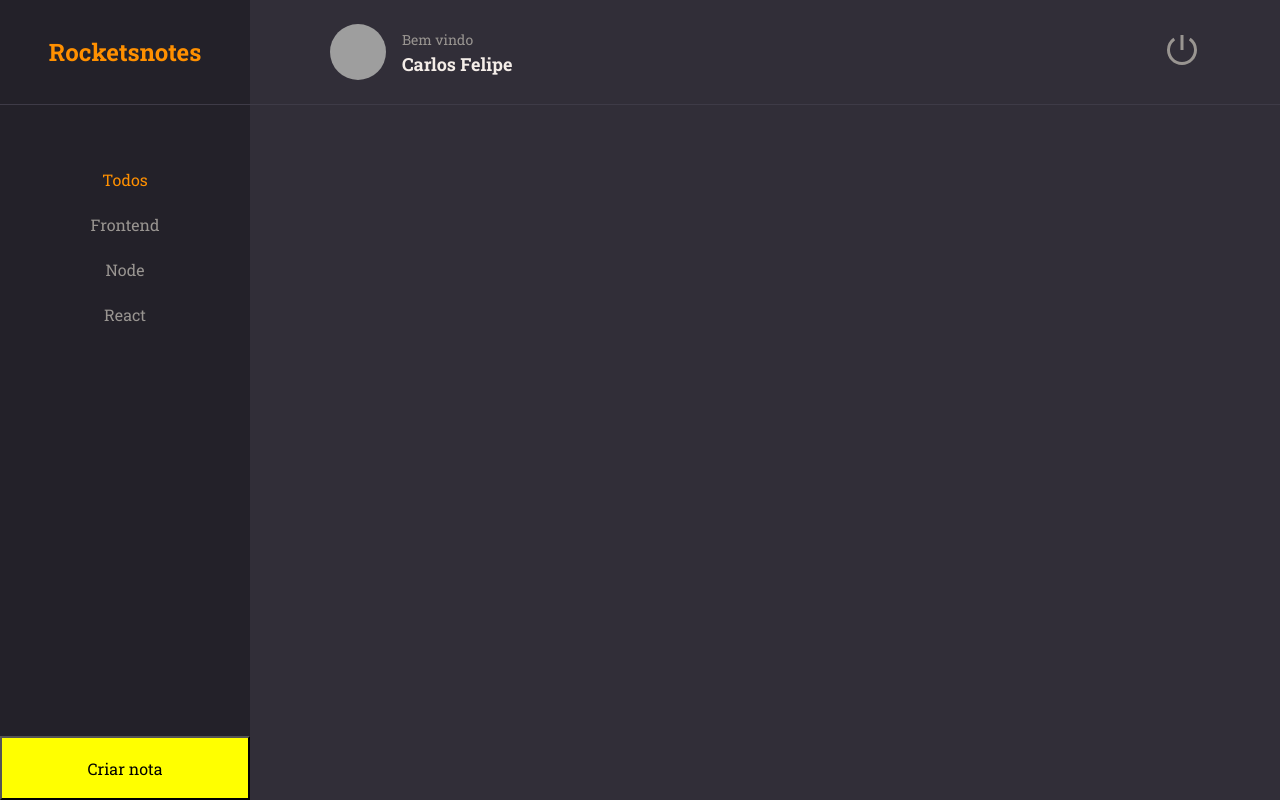
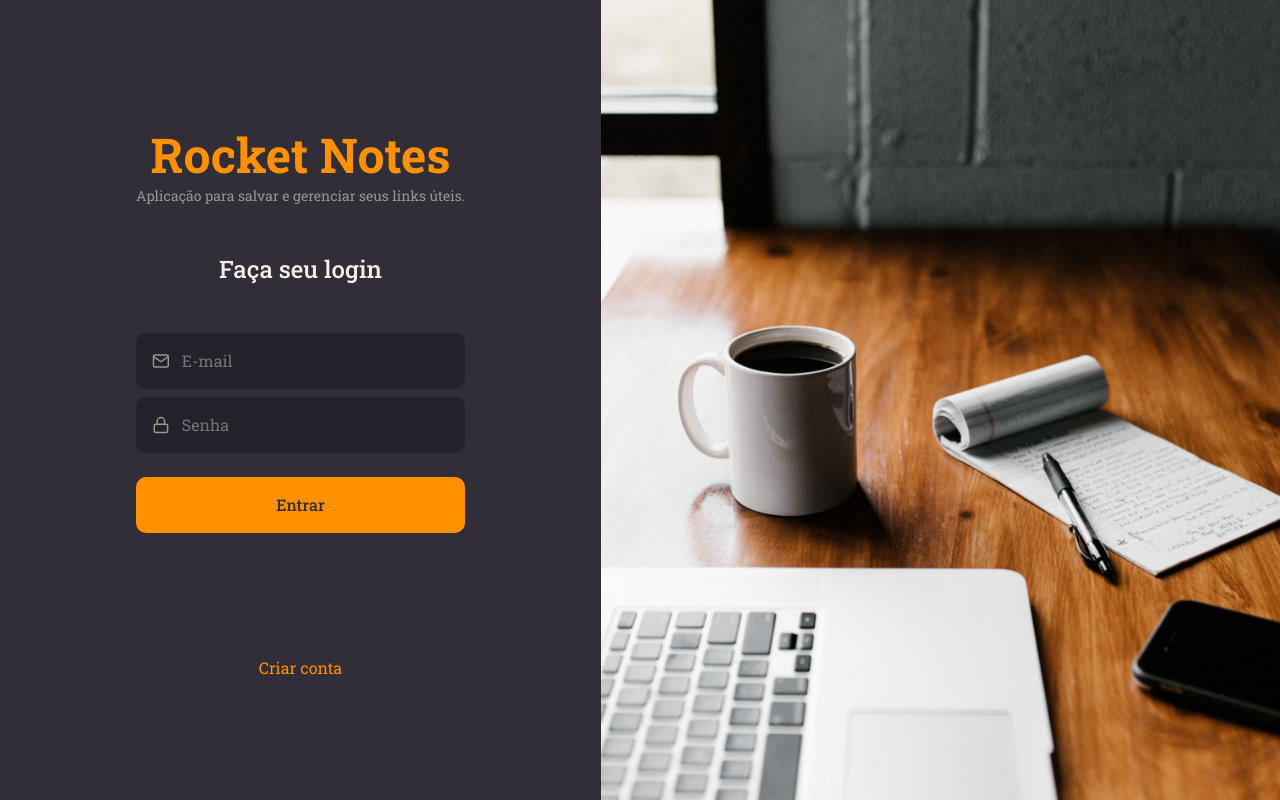
Before and after one commit to Felipe-Monte/vite-project, a React (Vite) app in the folder vite-project/: page / in a window 1280 px wide. Built offline with nearby package versions, Linux system fonts and the light colour scheme; grey boxes are pictures that could not be loaded.

Commit message:
create Notes and page SignIn

```diff
--- /dev/null
+++ b/vite-project/src/components/Input/index.jsx
@@ -0,0 +1,10 @@
+import { Container } from './styles'
+
+export function Input({ icon: Icon, ...rest }) {
+  return (
+    <Container>
+      {Icon && <Icon size={20} />}
+      <input {...rest} />
+    </Container>
+  )
+}
--- /dev/null
+++ b/vite-project/src/components/Input/styles.js
@@ -0,0 +1,32 @@
+import styled from 'styled-components'
+
+export const Container = styled.div`
+  width: 100%;
+
+  display: flex;
+  align-items: center;
+
+  background-color: ${({ theme }) => theme.COLORS.BACKGROUND_900};
+  color: ${({ theme }) => theme.COLORS.GRAY_100};
+
+  margin-bottom: 8px;
+  border-radius: 10px;
+
+  > input {
+    width: 100%;
+    height: 56px;
+
+    padding: 12px;
+    color: ${({ theme }) => theme.COLORS.WHITE};
+    background: transparent;
+    border: none;
+
+    &:placeholder {
+      color: ${({ theme }) => theme.COLORS.GRAY_300};
+    }
+  }
+
+  > svg {
+    margin-left: 16px;
+  }
+`
--- /dev/null
+++ b/vite-project/src/components/Note/index.jsx
@@ -0,0 +1,20 @@
+import { Container } from './styles'
+
+import { Tag } from '../Tag'
+
+export function Note({ data, ...rest }) {
+  return (
+    <Container {...rest}>
+      <h1>{data.title}</h1>
+
+      {
+        data.tags &&
+        <footer>
+          {
+            data.tags.map(tag => <Tag key={tag.id} title={tag.name} />)
+          }
+        </footer>
+      }
+    </Container>
+  )
+}
--- /dev/null
+++ b/vite-project/src/components/Note/styles.js
@@ -0,0 +1,28 @@
+import styled from 'styled-components'
+
+export const Container = styled.button`
+  width: 100%;
+
+  margin-bottom: 16px;
+  padding: 22px;
+
+  background-color: ${({ theme }) => theme.COLORS.BACKGROUND_700};
+  border-radius: 10px;
+  border: none;
+
+  > h1 {
+    flex: 1; /* Ocupa o máximo de espaço que tem pra ele */
+    text-align: left;
+    font-weight: 700;
+    font-size: 24px;
+
+    color: ${({ theme }) => theme.COLORS.WHITE};
+  }
+
+  > footer {
+    width: 100%;
+
+    display: flex;
+    margin-top: 24px;
+  }
+`
--- a/vite-project/src/components/Tag/index.jsx
+++ b/vite-project/src/components/Tag/index.jsx
@@ -1,8 +1,8 @@
 import { Container } from "./styles"
 
-export function Tag({ title }) {
+export function Tag({ title, ...rest }) {
   return (
-    <Container>
+    <Container {...rest}>
       {title}
     </Container>
   )
--- a/vite-project/src/main.jsx
+++ b/vite-project/src/main.jsx
@@ -4,13 +4,13 @@
 import GlobalStyles from './styles/global'
 import theme from './styles/theme'
 
-import { Home } from './pages/Home'
+import { SignIn } from './pages/SignIn'
 
 ReactDOM.createRoot(document.getElementById('root')).render(
   <React.StrictMode>
     <ThemeProvider theme={theme}>
       <GlobalStyles />
-      <Home />
+      <SignIn />
     </ThemeProvider>
   </React.StrictMode>
 )
--- a/vite-project/src/pages/Home/index.jsx
+++ b/vite-project/src/pages/Home/index.jsx
@@ -1,7 +1,11 @@
+import { FiPlus, FiSearch } from 'react-icons/fi'
 import { Container, Brand, Menu, Search, Content, NewNote } from './styles'
 
 import { Header } from '../../components/Header'
 import { ButtonText } from '../../components/ButtonText'
+import { Section } from '../../components/Section'
+import { Note } from '../../components/Note'
+import { Input } from '../../components/Input'
 
 export function Home() {
   return (
@@ -20,14 +24,24 @@
       </Menu>
 
       <Search>
-
+        <Input placeholder='Pesquisar pelo titulo' icon={FiSearch} />
       </Search>
 
       <Content>
-
+        <Section title='Minhas notas'>
+          <Note data={{
+            title: 'React',
+            tags: [
+              { id: '1', name: 'Nodejs' },
+              { id: '2', name: 'React' }
+            ]
+          }}
+          />
+        </Section>
       </Content>
 
       <NewNote>
+        <FiPlus />
         Criar nota
       </NewNote>
 
--- a/vite-project/src/pages/Home/styles.js
+++ b/vite-project/src/pages/Home/styles.js
@@ -55,14 +55,30 @@
 export const Search = styled.div`
   grid-area: search;
 
+  padding: 64px 64px 0;
+
 `
 
 export const Content = styled.div`
   grid-area: content;
 
+  padding: 0 64px;
+  overflow: auto;
 `
 
 export const NewNote = styled.button`
   grid-area: newnote;
-  background-color: yellow;
+  background-color: ${({ theme }) => theme.COLORS.ORANGE};
+
+  border: none;
+
+  display: flex;
+  justify-content: center;
+  align-items: center;
+  gap: 8px;
+
+  > svg {
+    width: 22px;
+    height: 22px;
+  }
 `
--- /dev/null
+++ b/vite-project/src/pages/SignIn/index.jsx
@@ -0,0 +1,40 @@
+import { FiMail, FiLock } from 'react-icons/fi'
+
+import { Container, Form, BackgroundImg } from './styles'
+
+import { Input } from '../../components/Input'
+import { Button } from '../../components/Button'
+
+
+export function SignIn() {
+  return (
+    <Container>
+      <Form>
+        <h1>Rocket Notes</h1>
+        <p>Aplicação para salvar e gerenciar seus links úteis.</p>
+        <h2>Faça seu login</h2>
+
+        <Input
+          placeholder='E-mail'
+          type='email'
+          icon={FiMail}
+        />
+
+        <Input
+          placeholder='Senha'
+          type='password'
+          icon={FiLock}
+        />
+
+        <Button title='Entrar' />
+
+        <a href="#">
+          Criar conta
+        </a>
+      </Form>
+
+      <BackgroundImg />
+
+    </Container>
+  )
+}
--- /dev/null
+++ b/vite-project/src/pages/SignIn/styles.js
@@ -0,0 +1,51 @@
+import styled from 'styled-components'
+
+import backgroundImg from '../../assets/backgroundImg.png'
+
+export const Container = styled.div`
+  height: 100vh;
+
+  display: flex;
+  align-items: stretch;
+
+`
+
+export const Form = styled.form`
+  padding: 0 136px;
+
+  display: flex;
+  flex-direction: column;
+  justify-content: center;
+  align-items: center;
+
+  > h1 {
+    color: ${({ theme }) => theme.COLORS.ORANGE};
+    font-size: 48px;
+    font-weight: 700;
+  }
+
+  > p {
+    color: ${({ theme }) => theme.COLORS.GRAY_100};
+    font-size: 14px;
+    font-weight: 400;
+  }
+
+  > h2 {
+    margin: 48px;
+
+    color: ${({ theme }) => theme.COLORS.WHITE};
+    font-size: 24px;
+    font-weight: 500;
+  }
+
+  > a {
+    margin-top: 124px;
+    color: ${({ theme }) => theme.COLORS.ORANGE};
+  }
+`
+
+export const BackgroundImg = styled.div`
+  flex: 1;
+  background: url(${backgroundImg}) no-repeat center center;
+  background-size: cover;
+`
```
Also changed, not shown: vite-project/src/assets/backgroundImg.png (added).
